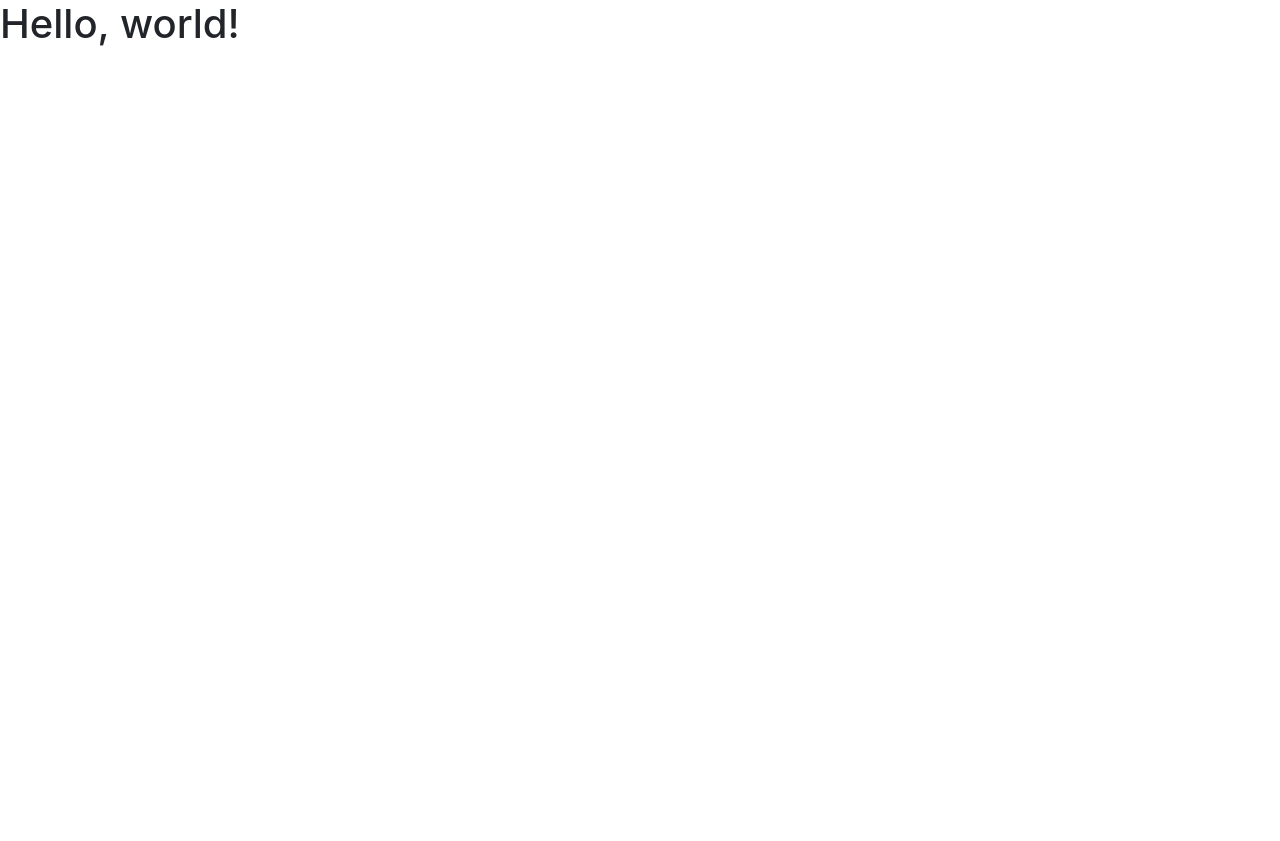
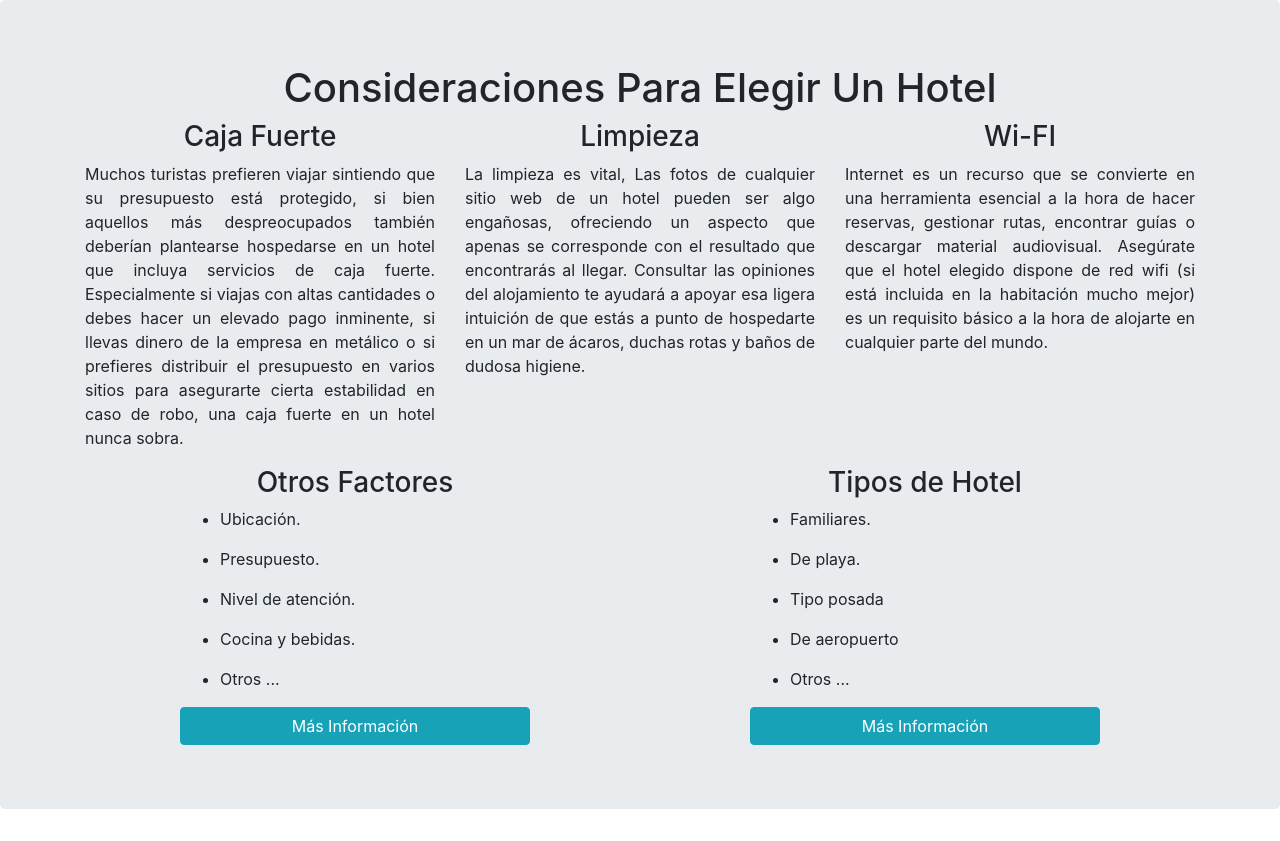
Before and after one commit to santo2244/guia_hoteles, a website: page index.html in a window 1280 px wide. Before the commit the page ends 800 px from the top, so only its background shows below. Drawn offline with nearby package versions, Linux system fonts and the light colour scheme.

Commit message:
Cambios según guía de grillas

```diff
--- a/index.html
+++ b/index.html
@@ -1,6 +1,7 @@
 <!doctype html>
 <html lang="es">
-  <head>
+
+<head>
     <!-- Required meta tags -->
     <meta charset="utf-8">
     <meta name="viewport" content="width=device-width, initial-scale=1, shrink-to-fit=no">
@@ -9,14 +10,60 @@
     <link rel="stylesheet" href="node_modules/bootstrap/dist/css/bootstrap.min.css">
 
     <title>Guía Hoteles</title>
-  </head>
-  <body>
-    <h1>Hello, world!</h1>
+</head>
+
+<body>
+    <div class="jumbotron">
+        <h1 class="text-center">Consideraciones Para Elegir Un Hotel</h1>
+        <div class="container">
+            <div class="row">
+                <div class="col">
+                    <h3 class="text-center">Caja Fuerte</h3>
+                    <p class="text-justify">Muchos turistas prefieren viajar sintiendo que su presupuesto está protegido, si bien aquellos más despreocupados también deberían plantearse hospedarse en un hotel que incluya servicios de caja fuerte. Especialmente si viajas con altas cantidades o debes hacer un elevado pago inminente, si llevas dinero de la empresa en metálico o si prefieres distribuir el presupuesto en varios sitios para asegurarte cierta estabilidad en caso de robo, una caja fuerte en un hotel nunca sobra.</p>
+                </div>
+                <div class="col">
+                    <h3 class="text-center">Limpieza</h3>
+                    <p class="text-justify">La limpieza es vital, Las fotos de cualquier sitio web de un hotel pueden ser algo engañosas, ofreciendo un aspecto que apenas se corresponde con el resultado que encontrarás al llegar. Consultar las opiniones del alojamiento te ayudará a apoyar esa ligera intuición de que estás a punto de hospedarte en un mar de ácaros, duchas rotas y baños de dudosa higiene.</p>
+                </div>
+                <div class="col">
+                    <h3 class="text-center">Wi-FI</h3>
+                    <p class="text-justify">
+                        Internet es un recurso que se convierte en una herramienta esencial a la hora de hacer reservas, gestionar rutas, encontrar guías o descargar material audiovisual. Asegúrate que el hotel elegido dispone de red wifi (si está incluida en la habitación mucho mejor) es un requisito básico a la hora de alojarte en cualquier parte del mundo.
+                    </p>
+                </div>
+            </div>
+            <div class="row">
+                <div class="col-4 offset-1">
+                    <h3 class="text-center">Otros Factores</h3>
+                    <ul>
+                        <li><p>Ubicación.</p></li>
+                        <li><p>Presupuesto.</p></li>
+                        <li><p>Nivel de atención.</p></li>
+                        <li><p>Cocina y bebidas.</p></li>
+                        <li><p>Otros ...</p></li>
+                    </ul>
+                    <button type="button" class="btn btn-info btn-block">Más Información</button>
+                </div>
+                <div class="col-4 offset-2">
+                    <h3 class="text-center">Tipos de Hotel</h3>
+                    <ul>
+                        <li><p>Familiares.</p></li>
+                        <li><p>De playa.</p></li>
+                        <li><p>Tipo posada</p></li>
+                        <li><p>De aeropuerto</p></li>
+                        <li><p>Otros ...</p></li>
+                    </ul>
+                    <button type="button" class="btn btn-info btn-block">Más Información</button>
+                </div>
+            </div>
+        </div>
+    </div>
 
     <!-- Optional JavaScript -->
     <!-- jQuery first, then Popper.js, then Bootstrap JS -->
     <script src="node_modules/jquery/dist/jquery.min.js"></script>
     <script src="node_modules/popper.js/dist/popper.min.js"></script>
     <script src="node_modules/bootstrap/dist/js/bootstrap.min.js"></script>
-  </body>
+</body>
+
 </html>
```
